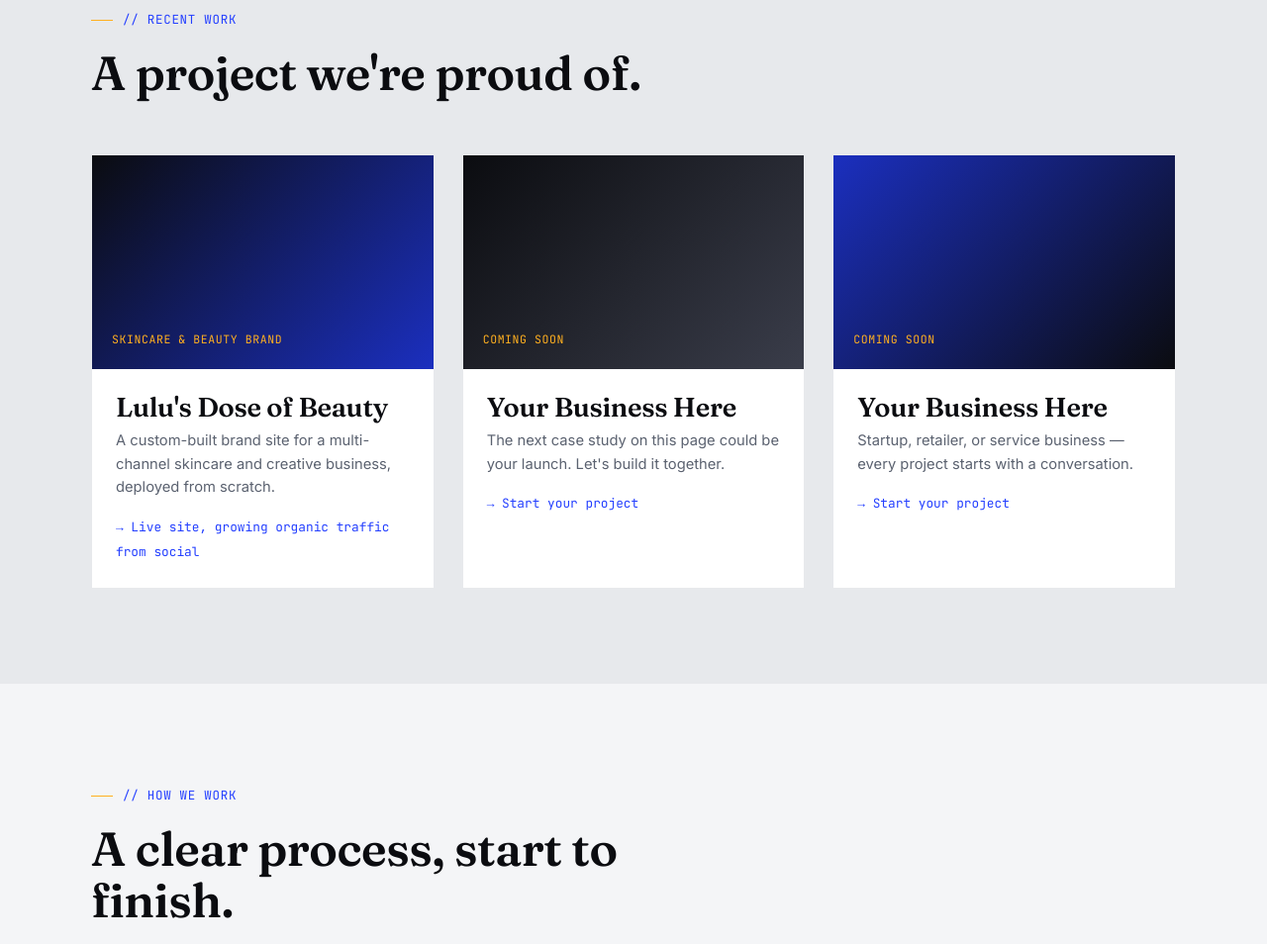
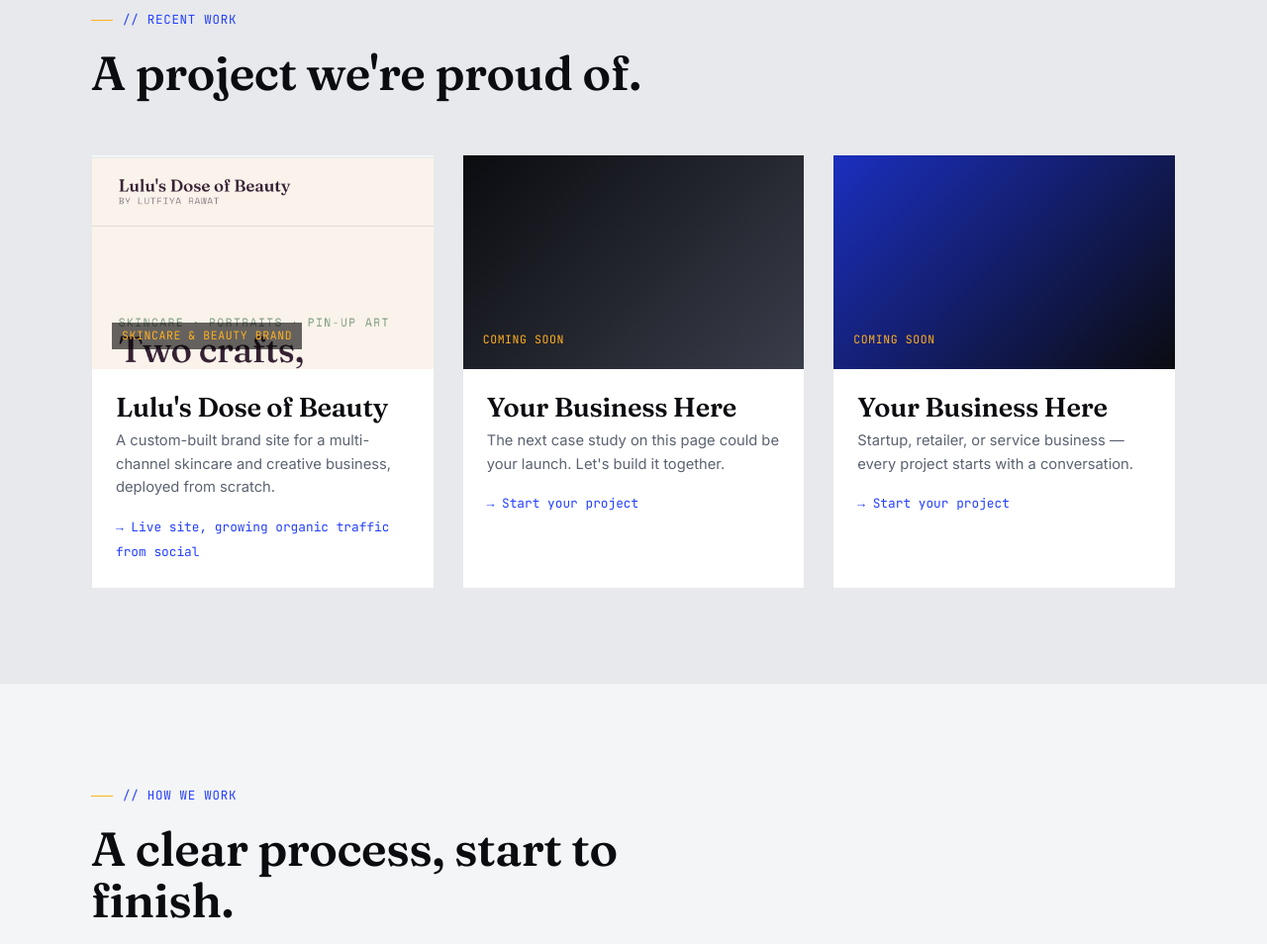
Before and after one commit to lutfiyarawat/lulus-web-studio, a plain HTML site: page index.html in a window 1280 px wide. Shown: the part 1783-2737 px from the top of the page at 99% size. Drawn offline with Linux system fonts and the light colour scheme.

Commit message:
Change work thumbnail to include background image
Updated work thumbnail with background image for Skincare & Beauty Brand.

```diff
--- a/index.html
+++ b/index.html
@@ -114,7 +114,7 @@
     </div>
     <div class="grid-3">
       <div class="work-card">
-        <div class="work-thumb"><span class="tag">Skincare &amp; Beauty Brand</span></div>
+       <div class="work-thumb" style="background-image:url('Screenshot_20260711_111649_com_android_chrome_ChromeTabbedActivity_edit_65649254772296.jpg'); background-size:cover; background-position:top center;"><span class="tag" style="background:rgba(0,0,0,0.6); padding:4px 10px;">Skincare &amp; Beauty Brand</span></div>
         <div class="work-body">
           <h3>Lulu's Dose of Beauty</h3>
           <p>A custom-built brand site for a multi-channel skincare and creative business, deployed from scratch.</p>
```
